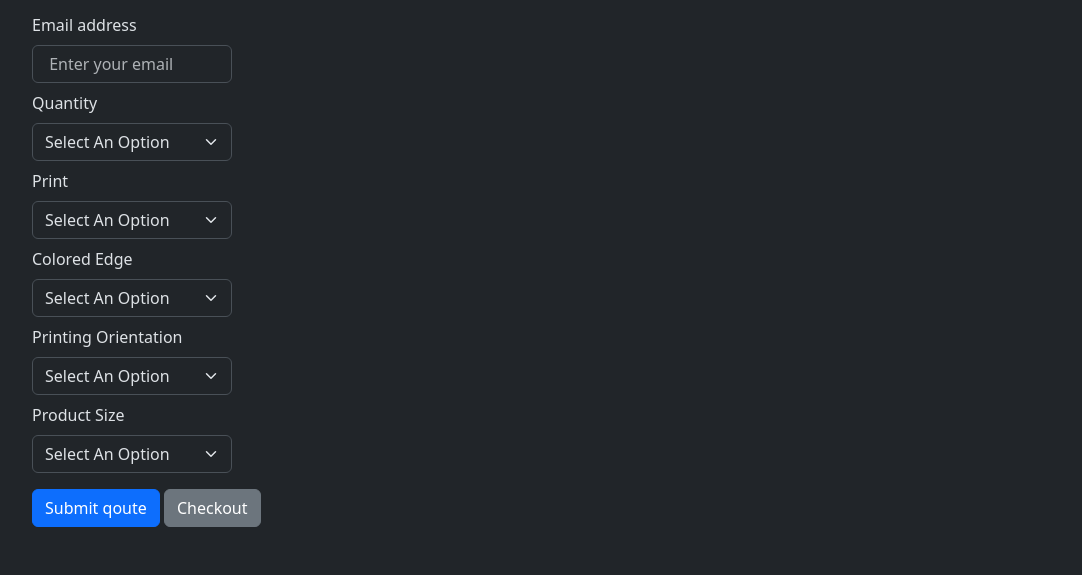
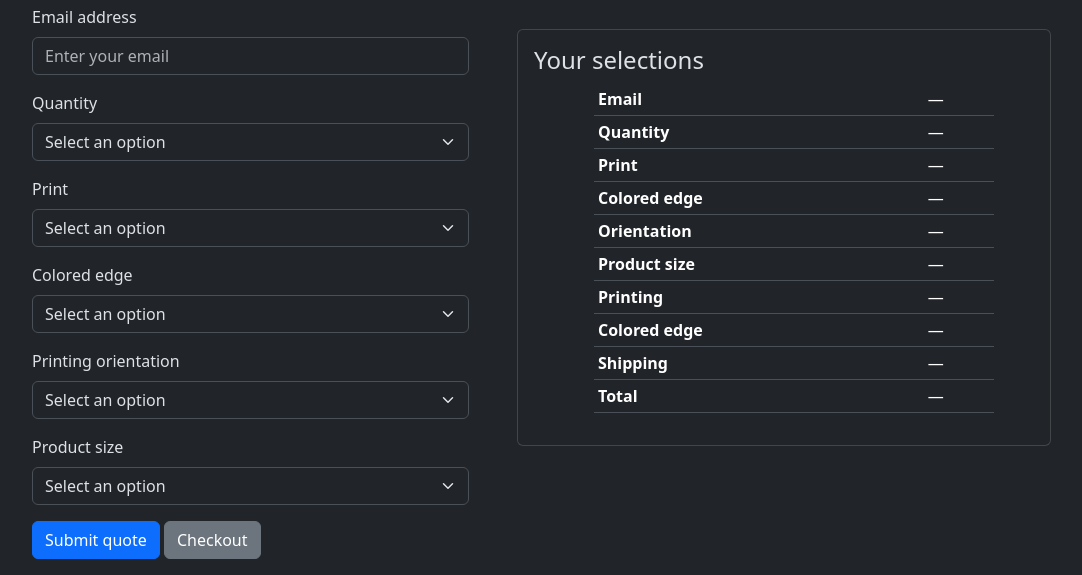
Before and after one commit to khana90/Mysite.github.io, a plain HTML site: page flyer.html in a window 1280 px wide. Shown: the part 661-1236 px from the top of the page, without its empty margins (50-1132 px from the left). Before the commit the page ends 1188 px from the top, so only its background shows below. Drawn offline with nearby package versions, Linux system fonts and the light colour scheme.

Commit message:
updated tables

```diff
--- a/flyer.html
+++ b/flyer.html
@@ -86,88 +86,113 @@
 <img src="./img/WisTeck_flyer.png" alt="flying-image" class="flying-image" width="200" height="200">
     </div>
 
-     <h4 div style="text-align: center;">Get a Quote</h4>
+    <!-- Quote Form -->
 
-  <div class="container mt-3">
+     <h4 class="text-center">Get a Quote</h4>
 
-    <form id="quoteForm" style="max-width: 200px;" >
+<div class="container mb-3 ">
+  <div class="row g-5 align-items-start">
 
-  <div class="mb-2">
-        <label for="email" class="form-label">Email address</label>
-        <input type="email" class="form-control" id="quoteEmail" placeholder=" Enter your email">
+    <!-- Quote form: left column -->
+    <div class="col-10 col-lg-5">
+      <form id="quoteForm">
+        <div class="mb-3">
+          <label for="quoteEmail" class="form-label">Email address</label>
+          <input
+            type="email"
+            class="form-control"
+            id="quoteEmail"
+            placeholder="Enter your email"
+            autocomplete="email"
+            required
+          >
         </div>
-      <div class="mb-2">
-        <label for="service" class="form-label">Quantity </label>
-        <select class="form-select" id="service">
-          <option selected>Select An Option</option>
-          <option value="1">250</option>
-          <option value="2">500</option>
-          <option value="3">1000</option>
+
+        <div class="mb-3">
+          <label for="quantity" class="form-label">Quantity</label>
+          <select class="form-select" id="quantity" required>
+            <option value="" selected disabled>Select an option</option>
+            <option value="250">250</option>
+            <option value="500">500</option>
+            <option value="1000">1000</option>
           </select>
         </div>
 
- <div class="mb-2">
-        <label for="service" class="form-label">Print </label>
-        <select class="form-select" id="service">
-          <option selected>Select An Option</option>
-          <option value="1">Both Side</option>
-          <option value="2">Front Only</option>
-
+        <div class="mb-3">
+          <label for="printSides" class="form-label">Print</label>
+          <select class="form-select" id="printSides" required>
+            <option value="" selected disabled>Select an option</option>
+            <option value="both_sides">Both sides</option>
+            <option value="front_only">Front only</option>
           </select>
         </div>
 
-       <div class="mb-2">
-        <label for="service" class="form-label">Colored Edge </label>
-        <select class="form-select" id="service">
-          <option selected>Select An Option</option>
-          <option value="1">No</option>
-          <option value="2">Yes (£40-extra)</option>
-
+        <div class="mb-3">
+          <label for="coloredEdge" class="form-label">Colored edge</label>
+          <select class="form-select" id="coloredEdge" required>
+            <option value="" selected disabled>Select an option</option>
+            <option value="no">No</option>
+            <option value="yes">Yes (£40 extra)</option>
           </select>
         </div>
 
-        <div class="mb-2">
-        <label for="service" class="form-label">Printing Orientation </label>
-        <select class="form-select" id="service">
-          <option selected>Select An Option</option>
-          <option value="1">Portrait</option>
-          <option value="2">Landscape</option>
+        <div class="mb-3">
+          <label for="orientation" class="form-label">Printing orientation</label>
+          <select class="form-select" id="orientation" required>
+            <option value="" selected disabled>Select an option</option>
+            <option value="portrait">Portrait</option>
+            <option value="landscape">Landscape</option>
           </select>
         </div>
 
-          <div class="mb-2">
-        <label for="service" class="form-label">Product Size </label>
-        <select class="form-select" id="service">
-          <option selected>Select An Option</option>
-          <option value="1">A3</option>
-          <option value="2">A4</option>
-          <option value="2">A5</option>
-          <option value="2">A6</option>
-          <option value="2">A7</option>
-          <option value="2">DL</option>
+        <div class="mb-3">
+          <label for="productSize" class="form-label">Product size</label>
+          <select class="form-select" id="productSize" required>
+            <option value="" selected disabled>Select an option</option>
+            <option value="A3">A3</option>
+            <option value="A4">A4</option>
+            <option value="A5">A5</option>
+            <option value="A6">A6</option>
+            <option value="A7">A7</option>
+            <option value="DL">DL</option>
           </select>
         </div>
 
-      <!-- <div class="mb-3">
-        <label for="details" class="form-label">Project Details</label>
-        <textarea class="form-control" id="details" rows="4" placeholder="Describe your project"></textarea>
-      </div> -->
-
-
         <p id="quoteMessage" role="status"></p>
 
+        <button type="submit" class="btn btn-primary">Submit quote</button>
+        <button type="button" id="checkoutButton" class="btn btn-secondary">
+          Checkout
+        </button>
       </form>
-      <div>
-        <button type="submit" class="btn btn-primary">Submit qoute</button>
-       <button type="submit" class="btn btn-secondary">Checkout </button>
+    </div>
+
+    <!-- Live summary: right column -->
+    <aside class="col-12 col-lg-6" aria-live="polite">
+      <div class="card mt-4">
+        <div class="card-body">
+          <h2 class="h4 card-title">Your selections</h2>
+
+          <table class="table table-sm mb-3">
+            <tbody>
+              <tr><th scope="row">Email</th><td id="summaryEmail">—</td></tr>
+              <tr><th scope="row">Quantity</th><td id="summaryQuantity">—</td></tr>
+              <tr><th scope="row">Print</th><td id="summaryPrint">—</td></tr>
+              <tr><th scope="row">Colored edge</th><td id="summaryEdge">—</td></tr>
+              <tr><th scope="row">Orientation</th><td id="summaryOrientation">—</td></tr>
+              <tr><th scope="row">Product size</th><td id="summarySize">—</td></tr>
+              <tr><th scope="row">Printing</th><td id="summaryBasePrice">—</td></tr>
+          <tr><th scope="row">Colored edge</th><td id="summaryEdgePrice">—</td></tr>
+        <tr><th scope="row">Shipping</th><td id="summaryShipping">—</td></tr>
+            <tr><th scope="row">Total</th><td id="summaryTotal">—</td></tr>
+            </tbody>
+          </table>
+        </div>
+      </div>
+    </aside>
+
   </div>
 </div>
 
-
-
-
-
-
 </body>
-
 </html>
--- a/style.css
+++ b/style.css
@@ -83,3 +83,5 @@ table th {
     /* W3C, IE 10+/ Edge, Firefox 16+, Chrome 26+, Opera 12+, Safari 7+ */
     background: linear-gradient(to right, rgba(102,126,234,0.5), rgba(118,75,162,0.5))
   }
+
+  /* selection table  */
```
Also changed, not shown: script.js (+132 -8 lines). Lines whose indentation alone changed are shown as unchanged.
